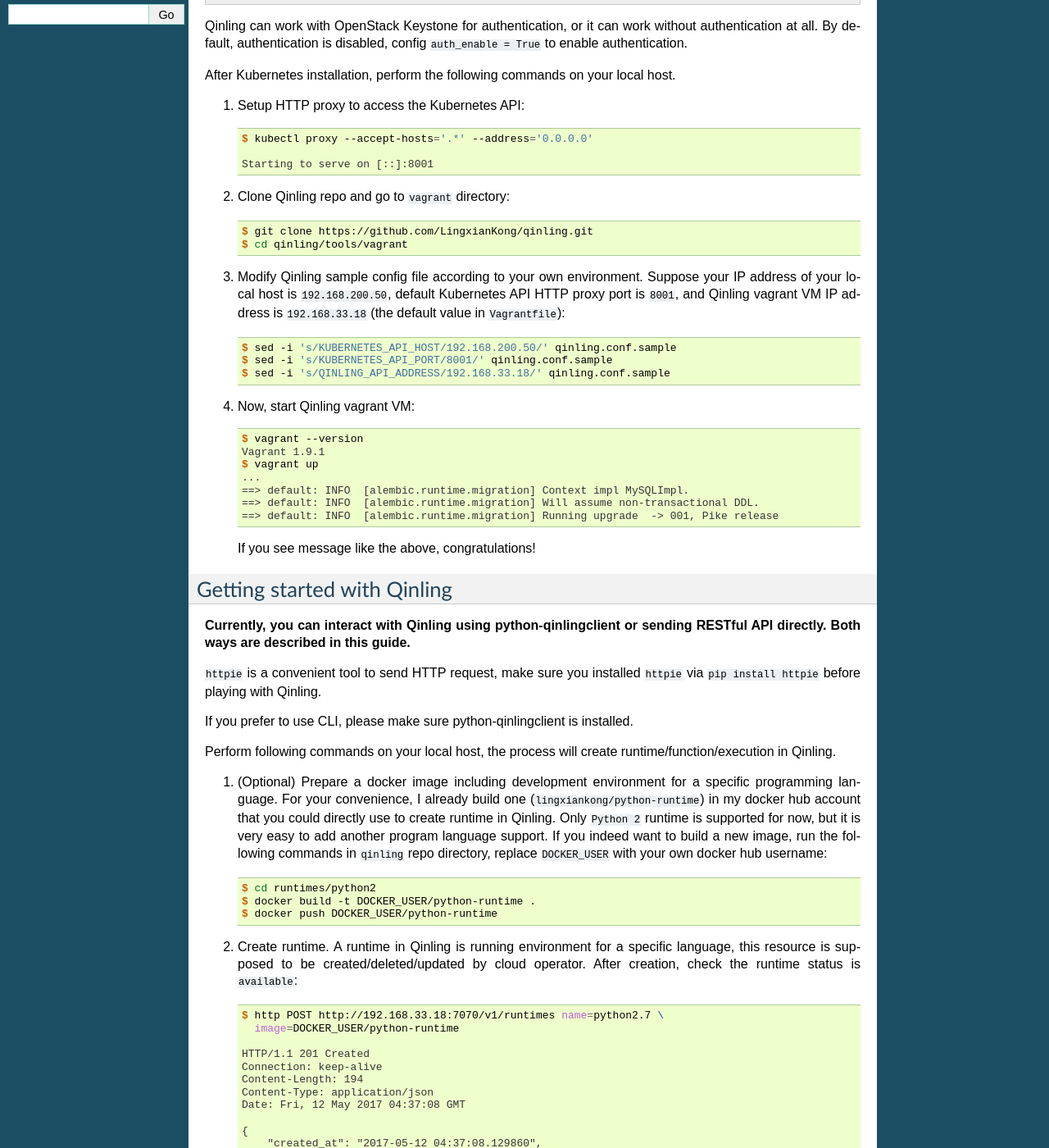
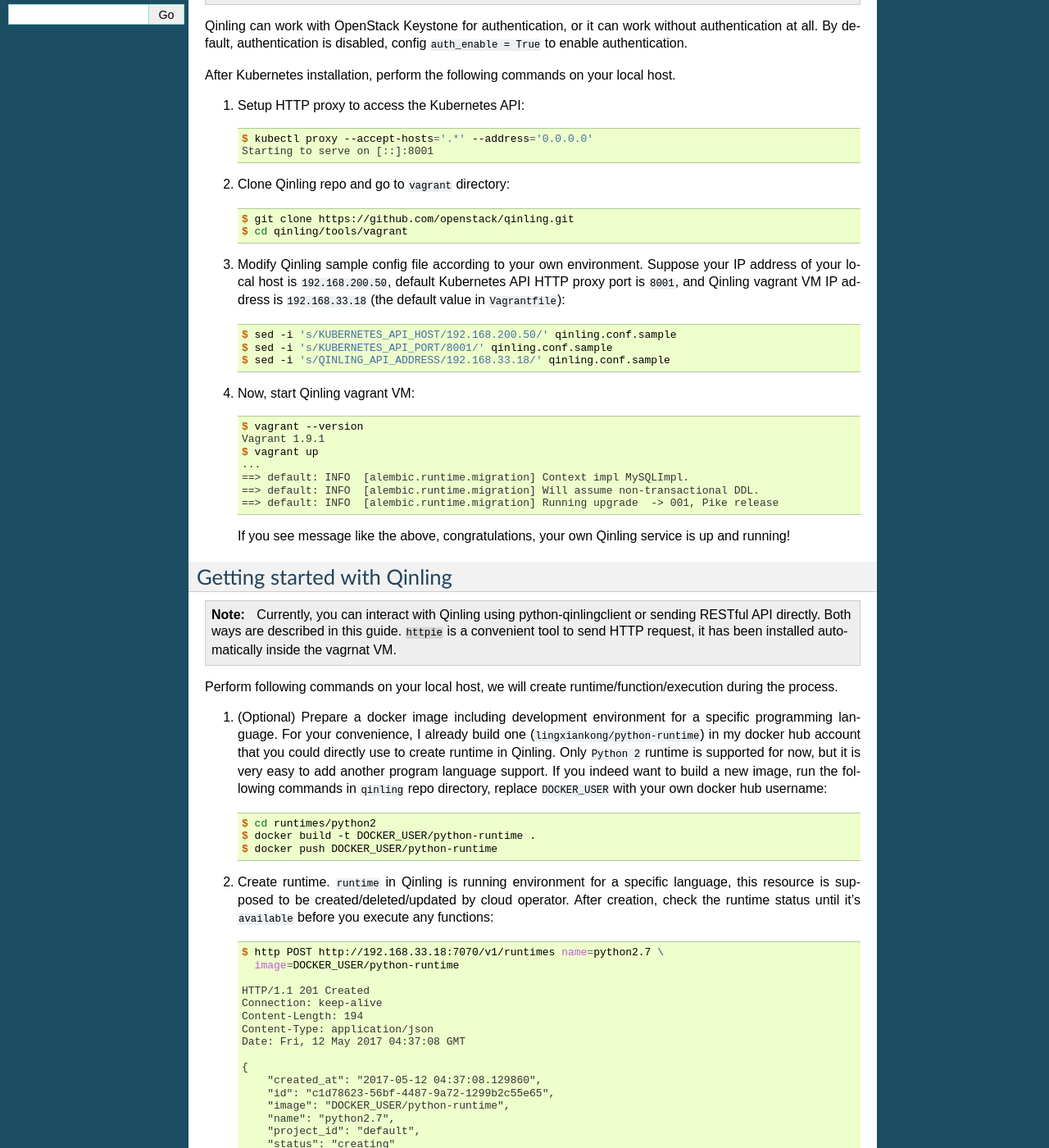
Before and after one commit to openstack-archive/qinling, a Sphinx documentation site: the page built from doc/source/quick_start.rst, in a window 1280 px wide and 1400 px high, scrolled down 359 px. Shown: the whole window at 82% size. Built offline with Sphinx 7.4.7, drawn with Linux system fonts in a browser that asks for light colours; some of the changed text lies outside the part shown.

Commit message:
Improve doc
Partially implements: blueprint qinling-doc
Change-Id: I715414735bdf88b33052c14c3ed241193f213dee

```diff
--- a/doc/source/quick_start.rst
+++ b/doc/source/quick_start.rst
@@ -34,7 +34,6 @@
    .. code-block:: console
 
       $ kubectl proxy --accept-hosts='.*' --address='0.0.0.0'
-
       Starting to serve on [::]:8001
 
    .. end
@@ -43,7 +42,7 @@
 
    .. code-block:: console
 
-      $ git clone https://github.com/LingxianKong/qinling.git
+      $ git clone https://github.com/openstack/qinling.git
       $ cd qinling/tools/vagrant
 
    .. end
@@ -75,23 +74,23 @@
 
    .. end
 
-   If you see message like the above, congratulations!
+   If you see message like the above, congratulations, your own Qinling service
+   is up and running!
 
 Getting started with Qinling
 ~~~~~~~~~~~~~~~~~~~~~~~~~~~~
 
-**Currently, you can interact with Qinling using python-qinlingclient or
-sending RESTful API directly. Both ways are described in this guide.**
+.. note::
 
-``httpie`` is a convenient tool to send HTTP request, make sure you installed
-``httpie`` via ``pip install httpie`` before playing with Qinling.
+   Currently, you can interact with Qinling using python-qinlingclient or
+   sending RESTful API directly. Both ways are described in this guide.
+   ``httpie`` is a convenient tool to send HTTP request, it has been installed
+   automatically inside the vagrnat VM.
 
-If you prefer to use CLI, please make sure python-qinlingclient is installed.
+Perform following commands on your local host, we will create
+runtime/function/execution during the process.
 
-Perform following commands on your local host, the process will create
-runtime/function/execution in Qinling.
-
-#. (Optional) Prepare a docker image including development environment for a
+1. (Optional) Prepare a docker image including development environment for a
    specific programming language. For your convenience, I already build one
    (``lingxiankong/python-runtime``) in my docker hub account that you could
    directly use to create runtime in Qinling. Only ``Python 2`` runtime is
@@ -108,9 +107,10 @@
 
    .. end
 
-#. Create runtime. A runtime in Qinling is running environment for a specific
-   language, this resource is supposed to be created/deleted/updated by cloud
-   operator. After creation, check the runtime status is ``available``:
+2. Create runtime. ``runtime`` in Qinling is running environment for a
+   specific language, this resource is supposed to be created/deleted/updated
+   by cloud operator. After creation, check the runtime status until it's
+   ``available`` before you execute any functions:
 
    .. code-block:: console
 
@@ -191,14 +191,14 @@
 
    .. end
 
-#. Create function, ``runtime_id`` comes from the output of above command:
+4. Create function, ``runtime_id`` comes from the output of the above command:
 
    .. code-block:: console
 
       $ http -f POST http://192.168.33.18:7070/v1/functions name=github_test \
-        runtime_id=c1d78623-56bf-4487-9a72-1299b2c55e65 \
-        code='{"package": "true"}' \
-        package@~/qinling_test/qinling_test.zip
+          runtime_id=c1d78623-56bf-4487-9a72-1299b2c55e65 \
+          code='{"package": "true"}' \
+          package@~/qinling_test/qinling_test.zip
 
       HTTP/1.1 201 Created
       Connection: keep-alive
@@ -225,9 +225,9 @@
    .. code-block:: console
 
       $ openstack function create github_test \
-        c1d78623-56bf-4487-9a72-1299b2c55e65 \
-        '{"source": "package"}' \
-        --package ~/qinling_test/qinling_test.zip
+          c1d78623-56bf-4487-9a72-1299b2c55e65 \
+          '{"source": "package"}' \
+          --package ~/qinling_test/qinling_test.zip
       +------------+--------------------------------------+
       | Field      | Value                                |
       +------------+--------------------------------------+
```
Also changed, not shown: other parts of doc/source/quick_start.rst (+5 -5 lines).
